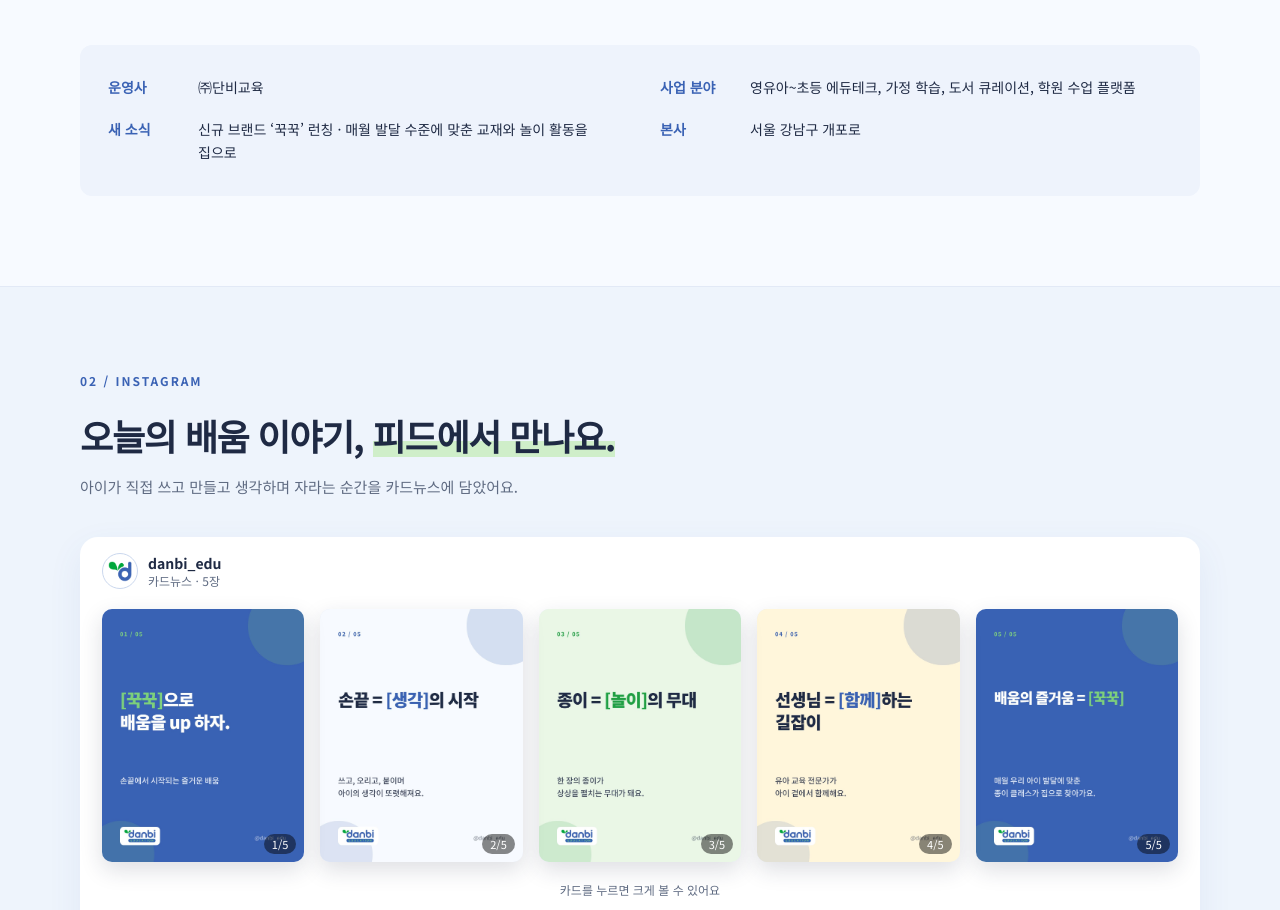
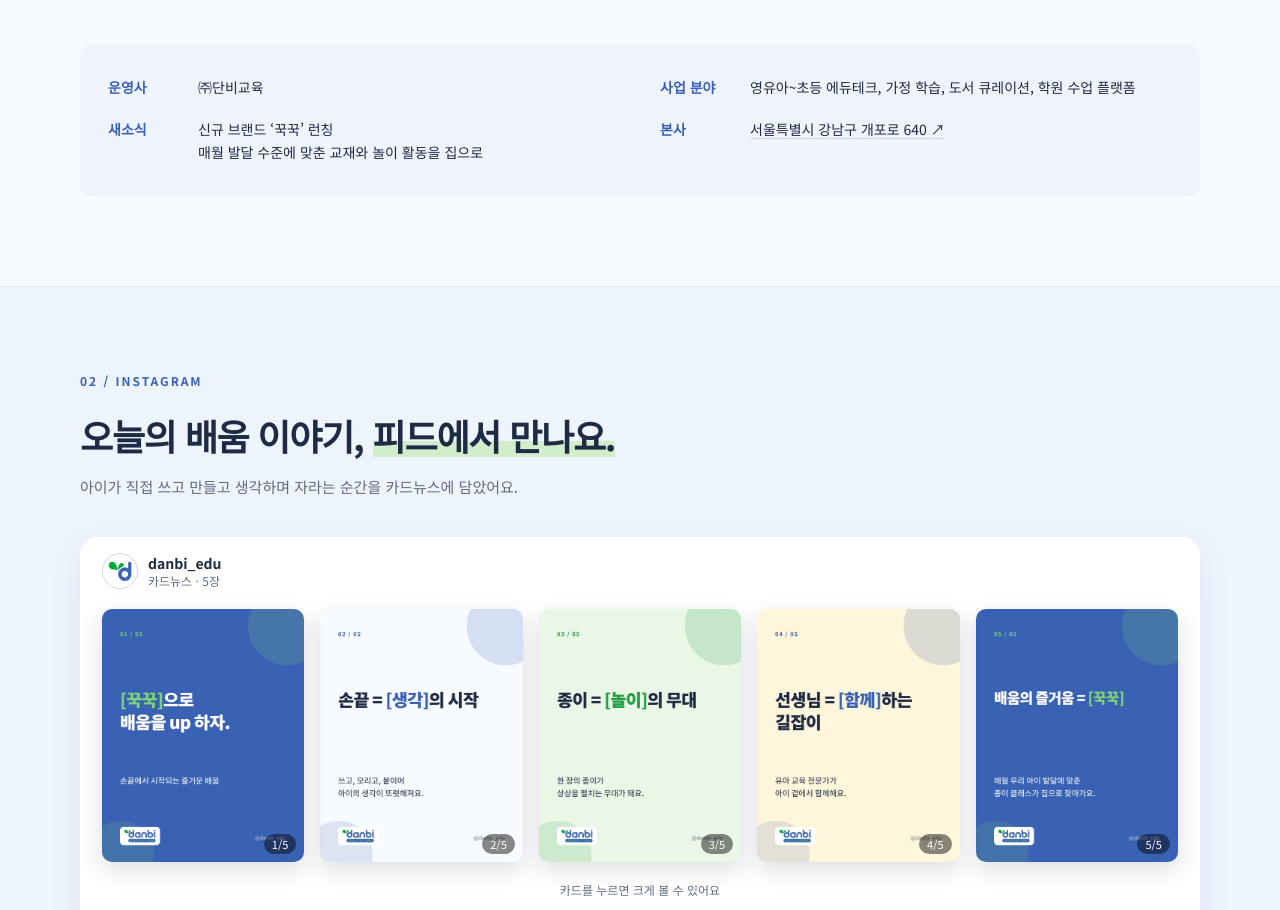
Before and after one commit to kongjimin01/jimin_portfolio_, a plain HTML site: page docs/danbi/index.html in a window 1280 px wide. Shown: the part 1556-2466 px from the top of the page. Drawn offline with Linux system fonts and the light colour scheme.

Commit message:
Add files via upload

```diff
--- a/docs/danbi/danbi.css
+++ b/docs/danbi/danbi.css
@@ -130,3 +130,4 @@
 .bars.grow .bar{transform:scaleX(1);transition:transform var(--d) linear}
 .bars.grow .bar-v{opacity:1;transition:opacity .3s ease var(--d)}
 @media(prefers-reduced-motion:reduce){.bars .bar{transform:none}.bars .bar-v{opacity:1}}
+.map-link{color:var(--ink);text-decoration:underline;text-decoration-color:var(--line-strong);text-underline-offset:3px;transition:color .2s,text-decoration-color .2s}.map-link:hover{color:var(--warm);text-decoration-color:var(--warm)}
--- a/docs/danbi/index.html
+++ b/docs/danbi/index.html
@@ -8,7 +8,7 @@
   <link rel="icon" type="image/png" href="assets/danbi-mark.png">
   <link rel="preconnect" href="https://fonts.googleapis.com"><link rel="preconnect" href="https://fonts.gstatic.com" crossorigin>
   <link rel="stylesheet" href="https://fonts.googleapis.com/css2?family=Noto+Sans+KR:wght@400;500;700;800&display=swap">
-  <link rel="stylesheet" href="danbi.css?v=3">
+  <link rel="stylesheet" href="danbi.css?v=4">
 </head>
 <body>
   <header class="top wrap">
@@ -58,8 +58,8 @@
       <dl class="company">
         <div><dt>운영사</dt><dd>㈜단비교육</dd></div>
         <div><dt>사업 분야</dt><dd>영유아~초등 에듀테크, 가정 학습, 도서 큐레이션, 학원 수업 플랫폼</dd></div>
-        <div><dt>새 소식</dt><dd>신규 브랜드 ‘꾹꾹’ 런칭 · 매월 발달 수준에 맞춘 교재와 놀이 활동을 집으로</dd></div>
-        <div><dt>본사</dt><dd>서울 강남구 개포로</dd></div>
+        <div><dt>새소식</dt><dd>신규 브랜드 ‘꾹꾹’ 런칭<br>매월 발달 수준에 맞춘 교재와 놀이 활동을 집으로</dd></div>
+        <div><dt>본사</dt><dd><a class="map-link" href="https://map.naver.com/p/search/%EC%84%9C%EC%9A%B8%ED%8A%B9%EB%B3%84%EC%8B%9C%20%EA%B0%95%EB%82%A8%EA%B5%AC%20%EA%B0%9C%ED%8F%AC%EB%A1%9C%20640" target="_blank" rel="noopener noreferrer">서울특별시 강남구 개포로 640 <span aria-hidden="true">↗</span><span class="sr-only"> (네이버 지도에서 열기)</span></a></dd></div>
       </dl>
     </section>
 
```
